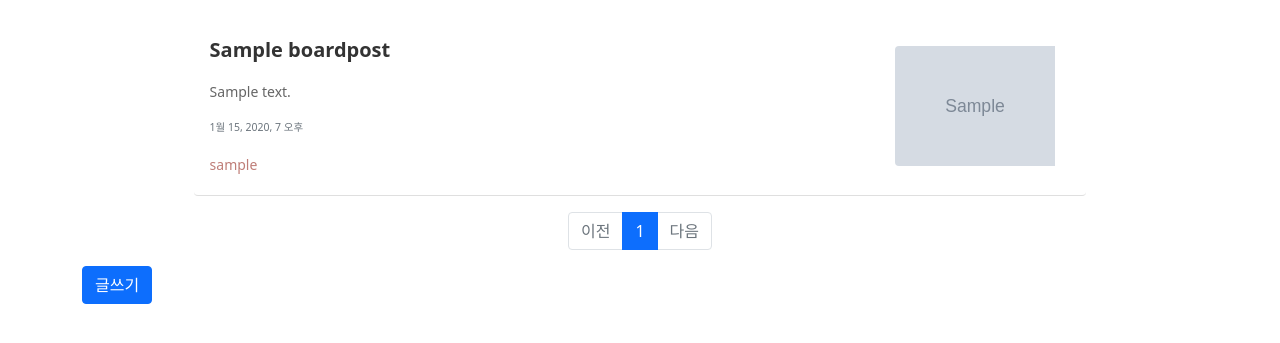
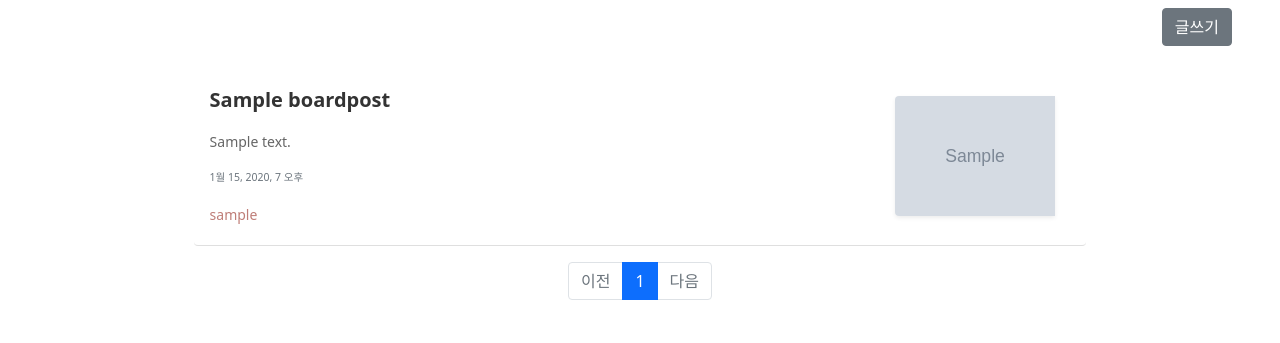
Before and after one commit to Jaekwand/recyKUle, a Django app: page /board/list/ in a window 1280 px wide. Shown: the part 131-474 px from the top of the page. Run offline with Django 3.2, Linux system fonts and the light colour scheme; tables that the repository leaves empty hold one stand-in row (values such as "Sample post"); grey boxes marked "Sample" are stand-in pictures.

Commit message:
컬렉션과 게시판에 글쓰기 버튼 화면고정 성공/ 디테일 사진 삽입

```diff
--- a/templates/board/board_list.html
+++ b/templates/board/board_list.html
@@ -21,14 +21,17 @@
         </div>
       </div>
     </nav>
+    <div class="d-flex justify-content-end" style="margin-bottom: 20px; margin-right: 3rem; position: sticky !important; top: 10px !important; right: 30px; z-index: 1;">
+        <a href="{% url 'board:post_create' %}" class="btn btn-secondary">글쓰기</a>
+    </div>
     <div class="container-lg">
         {% if board_list %}
         {% for post in board_list %}
         <div class="card my-3 mx-auto" style="width: 80%; height: 180px; cursor: pointer; border-top: none; border-right: none; border-left: none;" onclick="location.href='/board/list/{{ post.id }}/'">
             <div class="row g-0 justify-content-between align-items-center" style="height: 100%">
-            <div class="col-md-auto" >
+            <div class="col-md-9" >
               <div class="card-body" style="height: 100%">
-                <p class="card-title mb-3" style="color: #333333; font-size: 20px; font-weight: bold"; >{{ post.subject }}</p>
+                <p class="card-title mb-3" style="color: #333333; font-size: 20px; font-weight: bold; text-overflow: ellipsis; overflow: hidden; white-space: nowrap;">{{ post.subject }}</p>
                 <p class="card-text me-5" style="text-overflow: ellipsis; overflow: hidden; white-space: nowrap; font-size: 14px; color: #666666">{{ post.content }}</p>
                 <p class="card-text" style="font-size: 12px"><small class="text-muted">{{ post.create_date }}</small></p>
                   <p class="card-text"><small class="text-muted"><span style="color: #BF7E78">{{ post.author }}</span></small></p>
@@ -36,8 +39,8 @@
             </div>
             {% if post.head_image %}
             <div class="col-md-3 ">
-                <div class="d-flex justify-content-center">
-                    <img src="{{ post.head_image.url }}" class="img-fluid rounded-start " style="max-height: 120px; width: auto; " alt="...">
+                <div class="d-flex justify-content-center ">
+                    <img src="{{ post.head_image.url }}" class="img-fluid rounded-start shadow-sm" style="max-height: 120px; width: auto; " alt="...">
                 </div>
             </div>
             {% endif %}
@@ -89,7 +92,8 @@
     </ul>
     <!-- 페이징처리 끝 -->
 
-    <a href="{% url 'board:post_create' %}" class="btn btn-primary">글쓰기</a>
+
+
 
 
 {% endblock %}
--- a/templates/board/board_list_detail.html
+++ b/templates/board/board_list_detail.html
@@ -18,8 +18,8 @@
     <div class="card my-3 mb-4">
         <div class="card-body">
             {% if board_list_detail.head_image %}
-                <div class="d-flex justify-content-sm-center">
-                    <img src="{{ board_list_detail.head_image.url }}">
+                <div class="d-flex justify-content-sm-center" style="display: inline-block; width: auto; height: auto;">
+                    <img src="{{ board_list_detail.head_image.url }}" style="width: fit-content; height: 100%; object-fit: contain;">
                 </div>
             {% endif %}
             <div class="d-flex justify-content-end">
--- a/templates/collection/collection-detail.html
+++ b/templates/collection/collection-detail.html
@@ -17,8 +17,8 @@
     <div class="card my-3 mb-4">
         <div class="card-body">
             {% if collection_detail.head_image %}
-                <div class="d-flex justify-content-sm-center">
-                    <img src="{{ collection_detail.head_image.url }}">
+                <div class="d-flex justify-content-sm-center" style="display: inline-block; width: auto; height: auto;">
+                    <img src="{{ collection_detail.head_image.url }}" style="width: fit-content; height: 100%; object-fit: contain;">
                 </div>
             {% endif %}
             <div class="d-flex justify-content-end">
```
Also changed, not shown: templates/collection/collection-main.html (+7 -5 lines), _media/board/image/2021/11/29/10/다운로드_2.jpg (added), _media/board/image/2021/11/29/10/다운로드_3.jpg (added), _media/board/image/2021/11/29/11/김연아.jpg (added), _media/board/image/2021/11/29/11/다운로드_3.jpg (added), _media/board/image/2021/11/29/11/다운로드_3_0z2mEor.jpg (added).
